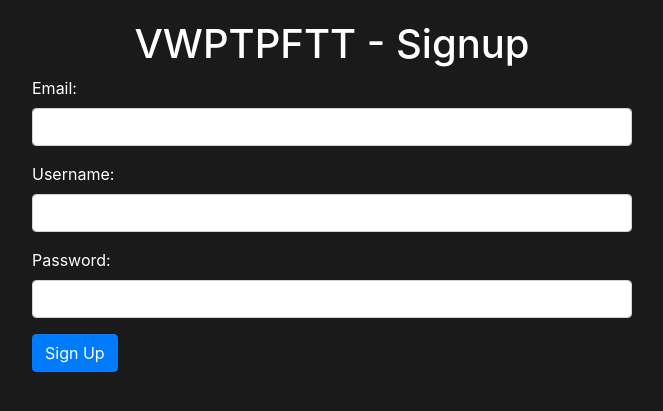
After one commit to VVoiddd/VWFTT, a Flask app: page /signup in a window 1280 px wide. The commit adds this page. Shown: the top 411 px of the page, without its empty margins (308-971 px from the left). Run offline with Flask 3, Linux system fonts and the light colour scheme; some libraries are stand-ins or nearby versions.

Commit message:
Massive Updates

```diff
--- a/app.py
+++ b/app.py
@@ -1,25 +1,24 @@
-from flask import Flask, request, redirect, url_for, render_template, jsonify
+from flask import Flask, request, redirect, url_for, render_template, jsonify, session
 import os
 import datetime
 import hashlib
 import json
 
 app = Flask(__name__)
+app.secret_key = 'supersecretkey'
 UPLOAD_FOLDER = 'uploads'
 ALLOWED_EXTENSIONS = {'mp4'}
 SERVER_IP = 'IP'
-SERVER_PORT = 'PORT'
+SERVER_PORT = '5000'
 PASSWORD = 'your_password'
 USERS_FILE = 'users.json'  # File to store user info
+UPLOAD_LOG = 'upload_log.json'  # File to store upload log
 
 app.config['UPLOAD_FOLDER'] = UPLOAD_FOLDER
 
 # Create uploads folder if it doesn't exist
 if not os.path.exists(UPLOAD_FOLDER):
     os.makedirs(UPLOAD_FOLDER)
-
-def allowed_file(filename):
-    return '.' in filename and filename.rsplit('.', 1)[1].lower() in ALLOWED_EXTENSIONS
 
 # Load users from JSON file
 def load_users():
@@ -33,12 +32,68 @@ def save_users(users):
     with open(USERS_FILE, 'w') as f:
         json.dump(users, f)
 
+# Load upload log from JSON file
+def load_upload_log():
+    if not os.path.exists(UPLOAD_LOG):
+        return []
+    with open(UPLOAD_LOG, 'r') as f:
+        return json.load(f)
+
+# Save upload log to JSON file
+def save_upload_log(log):
+    with open(UPLOAD_LOG, 'w') as f:
+        json.dump(log, f)
+
 # Hash password with SHA-256
 def hash_password(password):
     return hashlib.sha256(password.encode()).hexdigest()
 
-@app.route('/', methods=['GET', 'POST'])
+# Check if the file extension is allowed
+def allowed_file(filename):
+    return '.' in filename and filename.rsplit('.', 1)[1].lower() in ALLOWED_EXTENSIONS
+
+@app.route('/')
+def index():
+    if 'username' in session:
+        return redirect(url_for('upload_file'))
+    return redirect(url_for('login'))
+
+@app.route('/login', methods=['GET', 'POST'])
+def login():
+    if request.method == 'POST':
+        email = request.form['email']
+        password = hash_password(request.form['password'])
+        users = load_users()
+        if email in users and users[email]['password'] == password:
+            session['username'] = users[email]['username']
+            return redirect(url_for('upload_file'))
+        else:
+            return 'Invalid credentials'
+    return render_template('login.html')
+
+@app.route('/signup', methods=['GET', 'POST'])
+def signup():
+    if request.method == 'POST':
+        email = request.form['email']
+        username = request.form['username']
+        password = request.form['password']
+        users = load_users()
+        if email in users:
+            return 'Email already registered'
+        users[email] = {'username': username, 'password': hash_password(password)}
+        save_users(users)
+        return redirect(url_for('login'))
+    return render_template('signup.html')
+
+@app.route('/logout')
+def logout():
+    session.pop('username', None)
+    return redirect(url_for('login'))
+
+@app.route('/upload', methods=['GET', 'POST'])
 def upload_file():
+    if 'username' not in session:
+        return redirect(url_for('login'))
     if request.method == 'POST':
         ip = request.form['server_ip']
         port = request.form['server_port']
@@ -52,6 +107,13 @@ def upload_file():
             if file and allowed_file(file.filename):
                 filename = file.filename
                 file.save(os.path.join(app.config['UPLOAD_FOLDER'], filename))
+                log = load_upload_log()
+                log.append({
+                    'filename': filename,
+                    'uploaded_at': datetime.datetime.now().strftime('%Y-%m-%d %H:%M:%S'),
+                    'uploaded_by': session['username']
+                })
+                save_upload_log(log)
                 return 'File successfully uploaded'
         else:
             return 'Invalid credentials'
@@ -59,32 +121,8 @@ def upload_file():
 
 @app.route('/recent_files', methods=['GET'])
 def recent_files():
-    files = []
-    for filename in os.listdir(UPLOAD_FOLDER):
-        file_path = os.path.join(UPLOAD_FOLDER, filename)
-        if os.path.isfile(file_path):
-            modified_time = os.path.getmtime(file_path)
-            files.append({
-                'filename': filename,
-                'uploaded_at': datetime.datetime.fromtimestamp(modified_time).strftime('%Y-%m-%d %H:%M:%S')
-            })
-    return jsonify(files)
-
-@app.route('/signup', methods=['POST'])
-def signup():
-    email = request.form.get('email')
-    password = request.form.get('password')
-    if not email or not password:
-        return 'Email and password are required'
-
-    hashed_password = hash_password(password)
-    users = load_users()
-    if email in users:
-        return 'Email already registered'
-
-    users[email] = hashed_password
-    save_users(users)
-    return 'User registered successfully'
+    log = load_upload_log()
+    return jsonify(log)
 
 if __name__ == '__main__':
     app.run(host=SERVER_IP, port=int(SERVER_PORT), debug=True)
--- /dev/null
+++ b/templates/signup.html
@@ -0,0 +1,38 @@
+<!doctype html>
+<html lang="en">
+<head>
+  <meta charset="UTF-8">
+  <meta name="viewport" content="width=device-width, initial-scale=1.0">
+  <title>VWPTPFTT - Signup</title>
+  <link rel="stylesheet" href="https://stackpath.bootstrapcdn.com/bootstrap/4.5.2/css/bootstrap.min.css">
+  <style>
+    body {
+      background-color: #1a1a1a;
+      color: #fff;
+      padding: 20px;
+    }
+    form {
+      max-width: 600px;
+      margin: auto;
+    }
+  </style>
+</head>
+<body>
+  <h1 class="text-center">VWPTPFTT - Signup</h1>
+  <form method="post">
+    <div class="form-group">
+      <label for="email">Email:</label>
+      <input type="email" id="email" name="email" required class="form-control">
+    </div>
+    <div class="form-group">
+      <label for="username">Username:</label>
+      <input type="text" id="username" name="username" required class="form-control">
+    </div>
+    <div class="form-group">
+      <label for="password">Password:</label>
+      <input type="password" id="password" name="password" required class="form-control">
+    </div>
+    <button type="submit" class="btn btn-primary">Sign Up</button>
+  </form>
+</body>
+</html>
```
Also changed, not shown: templates/login.html (added, +35 -0 lines), templates/upload.html (+18 -16 lines), README.md.
